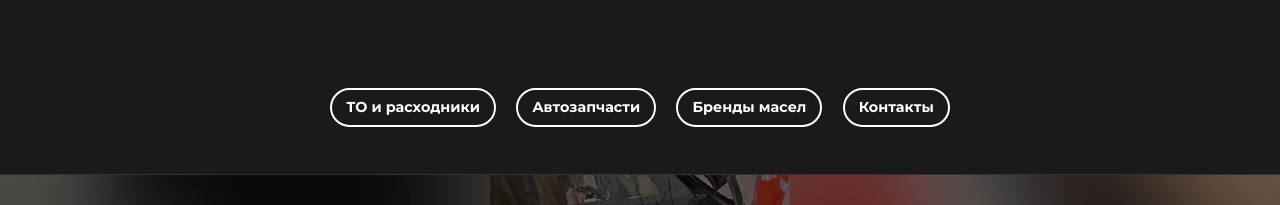
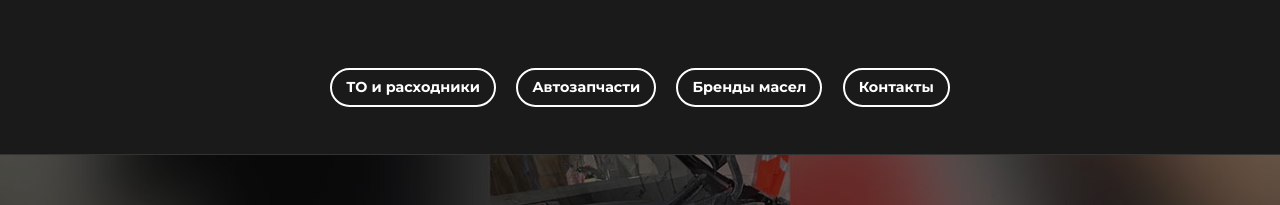
Before and after one commit to ExtasyDaSenpai/autospets, a plain HTML site: page index.html in a window 1280 px wide. Shown: the part 167-372 px from the top of the page. Drawn offline with Linux system fonts and the light colour scheme.

Commit message:
Add files via upload

```diff
--- a/style.css
+++ b/style.css
@@ -52,6 +52,7 @@ h1, h2, h3 {
 /* --- HERO / HEADER --- */
 .hero {
   padding: 4px 10px;
+  margin-bottom: 0
 }
 
 .dark-hero {
@@ -121,6 +122,11 @@ h1, h2, h3 {
   text-align: center;
   padding: 4px 0; /* уменьшили высоту */
   border-bottom: 1px solid #333;
+}
+
+.navigation .container {
+  margin-top: 20px;
+  padding-top: 0;
 }
 
 .navigation a {
```
